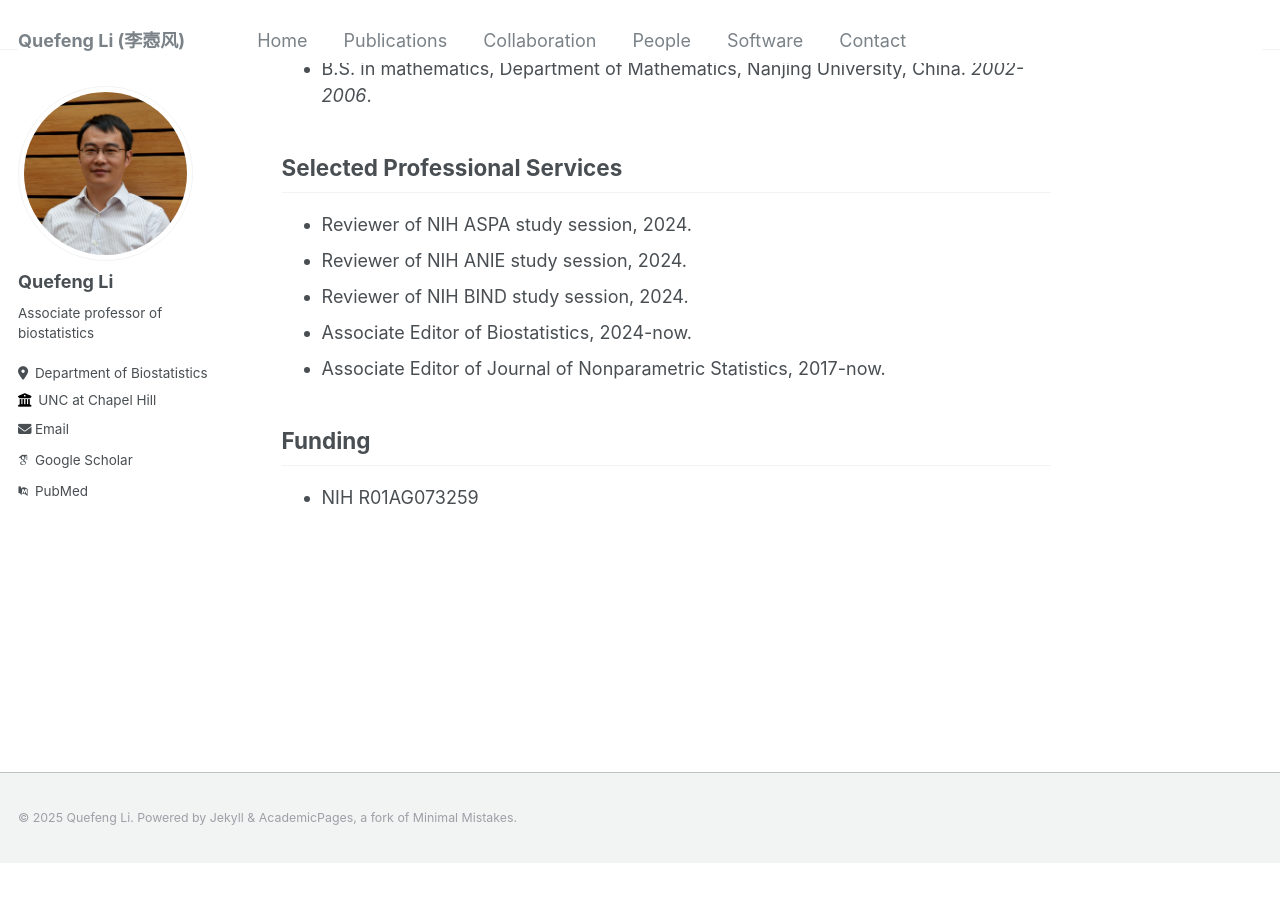
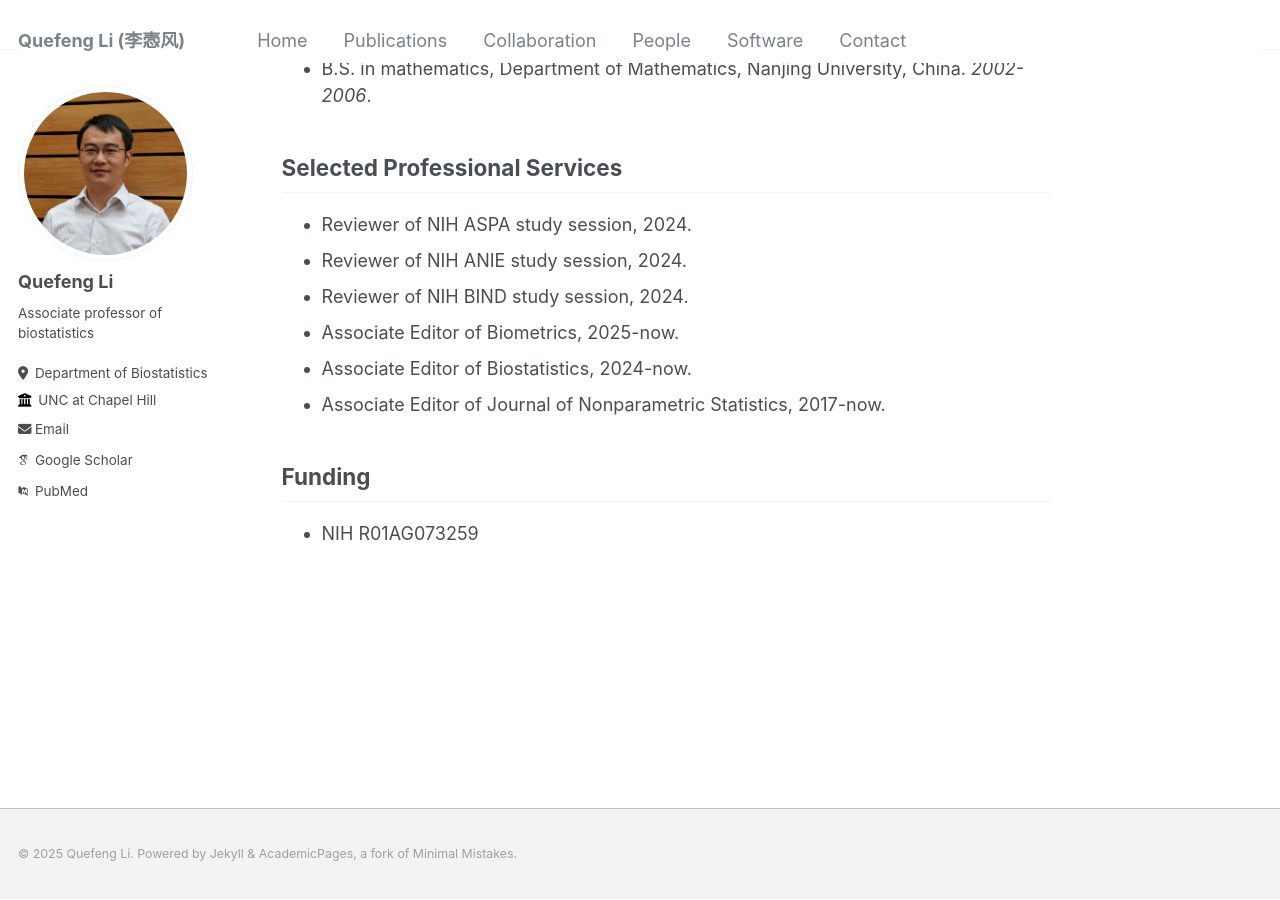
Before and after one commit to quefengli/quefengli.github.io, a Jekyll site: the page built from _pages/about.md, in a window 1280 px wide and 900 px high, scrolled down 892 px. Built offline with Jekyll 4.4.1, drawn with Linux system fonts in a browser that asks for light colours; some web fonts are replaced; before the commit the page ends 1756 px from its top, so only the background shows below that.

Commit message:
Update about.md

```diff
--- a/_pages/about.md
+++ b/_pages/about.md
@@ -33,6 +33,7 @@ at Chapel Hill. My primary research focuses on high-dimensional statistics and i
 - Reviewer of NIH ASPA study session, 2024.
 - Reviewer of NIH ANIE study session, 2024.
 - Reviewer of NIH BIND study session, 2024.
+- Associate Editor of Biometrics, 2025-now.
 - Associate Editor of Biostatistics, 2024-now.
 - Associate Editor of Journal of Nonparametric Statistics, 2017-now.
 
```
